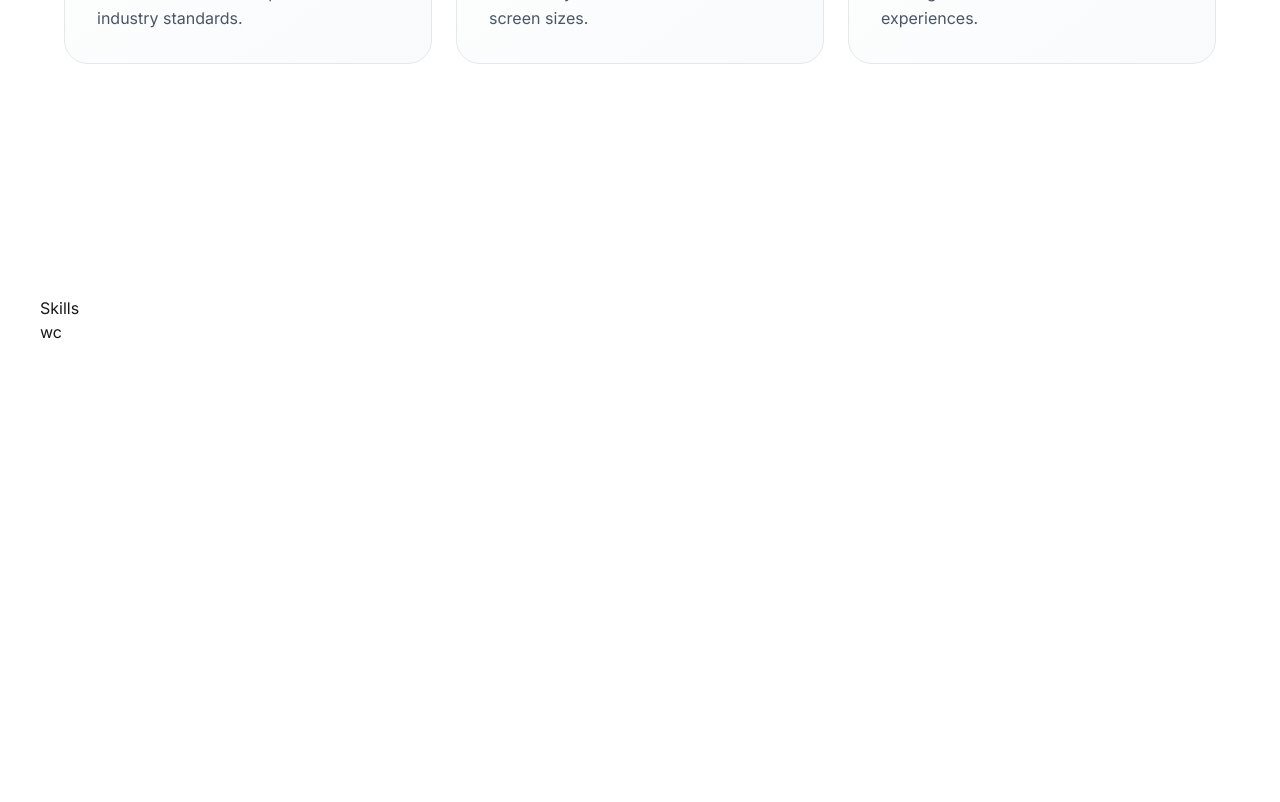
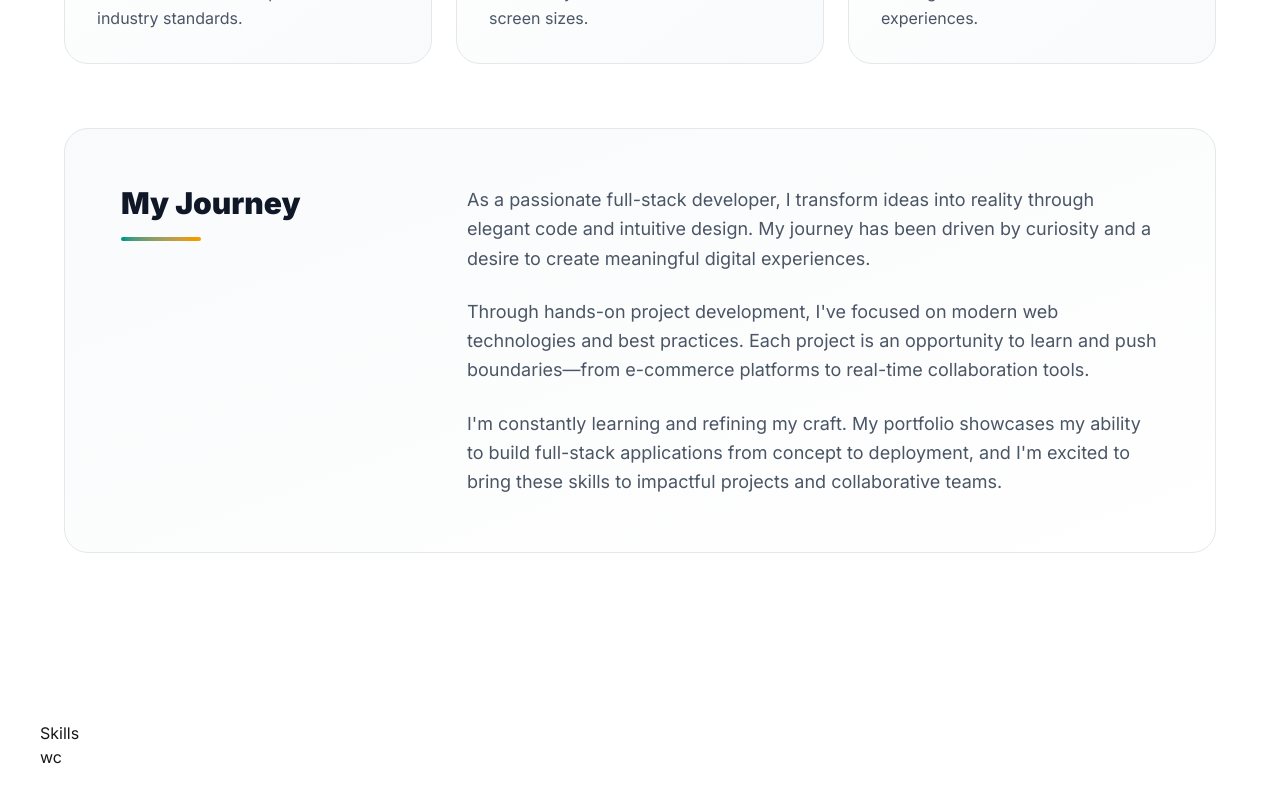
Before and after one commit to SaadkamalShaikhdev/Saad-Portfolio, a Next.js app: page / in a window 1280 px wide. Shown: the part 1420-2222 px from the top of the page. Built offline with nearby package versions, Linux system fonts and the light colour scheme.

Commit message:
About Section is Completed

```diff
--- a/app/page.tsx
+++ b/app/page.tsx
@@ -66,6 +66,23 @@ export default function Home() {
               </div><h3 className='text-2xl font-bold text-gray-900 dark:text-white mb-3'>Fast Performance</h3>
               <p className='text-gray-600 dark:text-gray-400 leading-relaxed'>I optimize web applications for fast loading times and smooth user experiences.</p></div>
             </div>
+            <div className='bg-gradient-to-br from-gray-50 to-white dark:from-gray-800 dark:to-gray-900 p-10 md:p-14 rounded-3xl border border-gray-200 dark:border-gray-700'>
+              <div className='flex md:justify-between flex-col md:flex-row'>
+                <div>
+
+                <h3 className='text-3xl font-black text-gray-900 dark:text-white mb-4'>
+                  My Journey
+                </h3>
+                <div className='w-20 h-1 bg-gradient-to-r from-teal-600 to-amber-500 rounded-full'></div>
+                </div>
+                <div className='md:col-span-3 space-y-6 text-gray-600 dark:text-gray-400 text-lg leading-relaxed md:max-w-2/3 lg:max-w1/2'>
+                  <p>As a passionate full-stack developer, I transform ideas into reality through elegant code and intuitive design. My journey has been driven by curiosity and a desire to create meaningful digital experiences.</p>
+                  <p>Through hands-on project development, I've focused on modern web technologies and best practices. Each project is an opportunity to learn and push boundaries—from e-commerce platforms to real-time collaboration tools.</p>
+                  <p>I'm constantly learning and refining my craft. My portfolio showcases my ability to build full-stack applications from concept to deployment, and I'm excited to bring these skills to impactful projects and collaborative teams.</p>
+                </div>
+              </div>
+
+            </div>
           </div>
         </div>
         </section>
```
